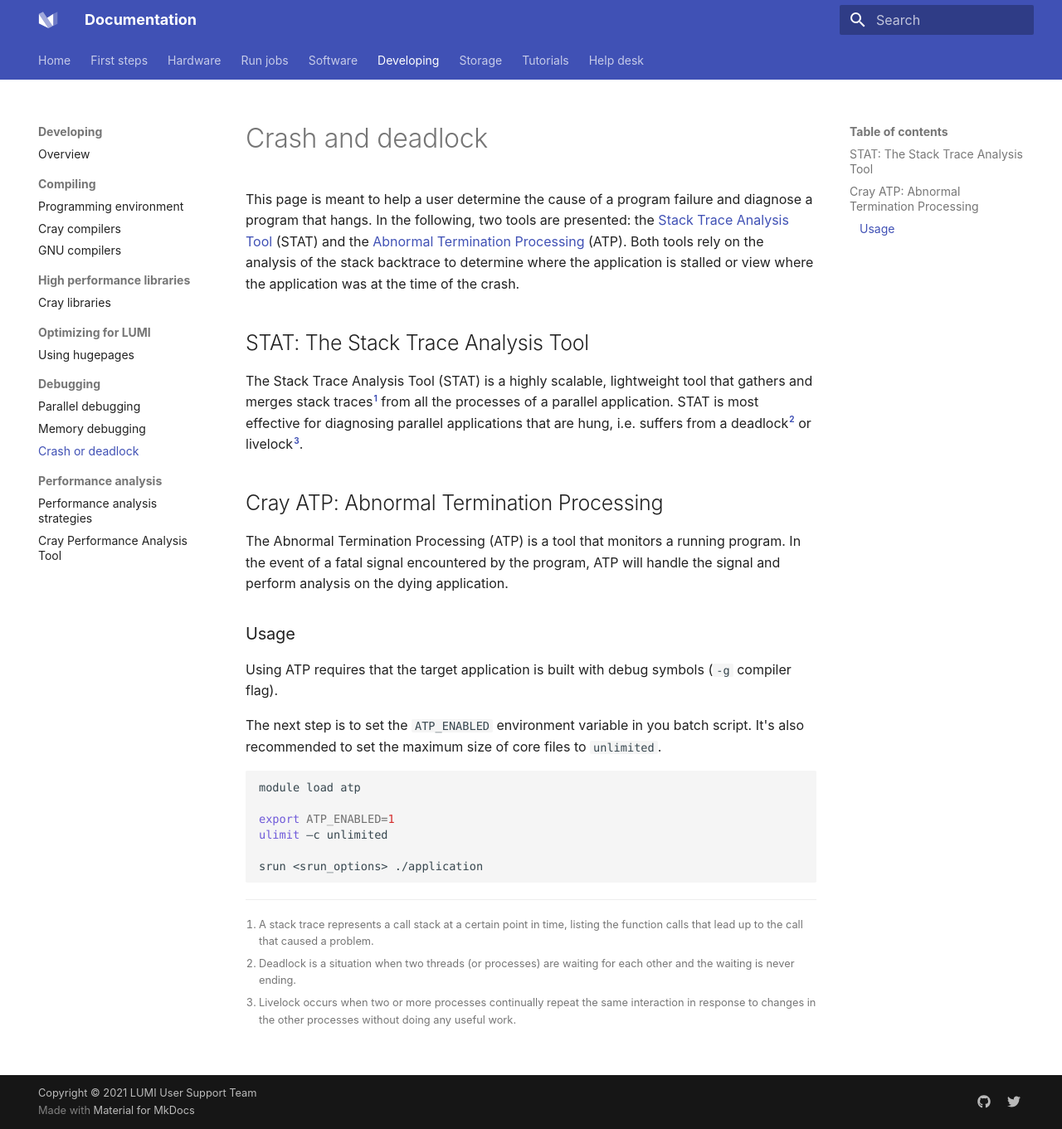
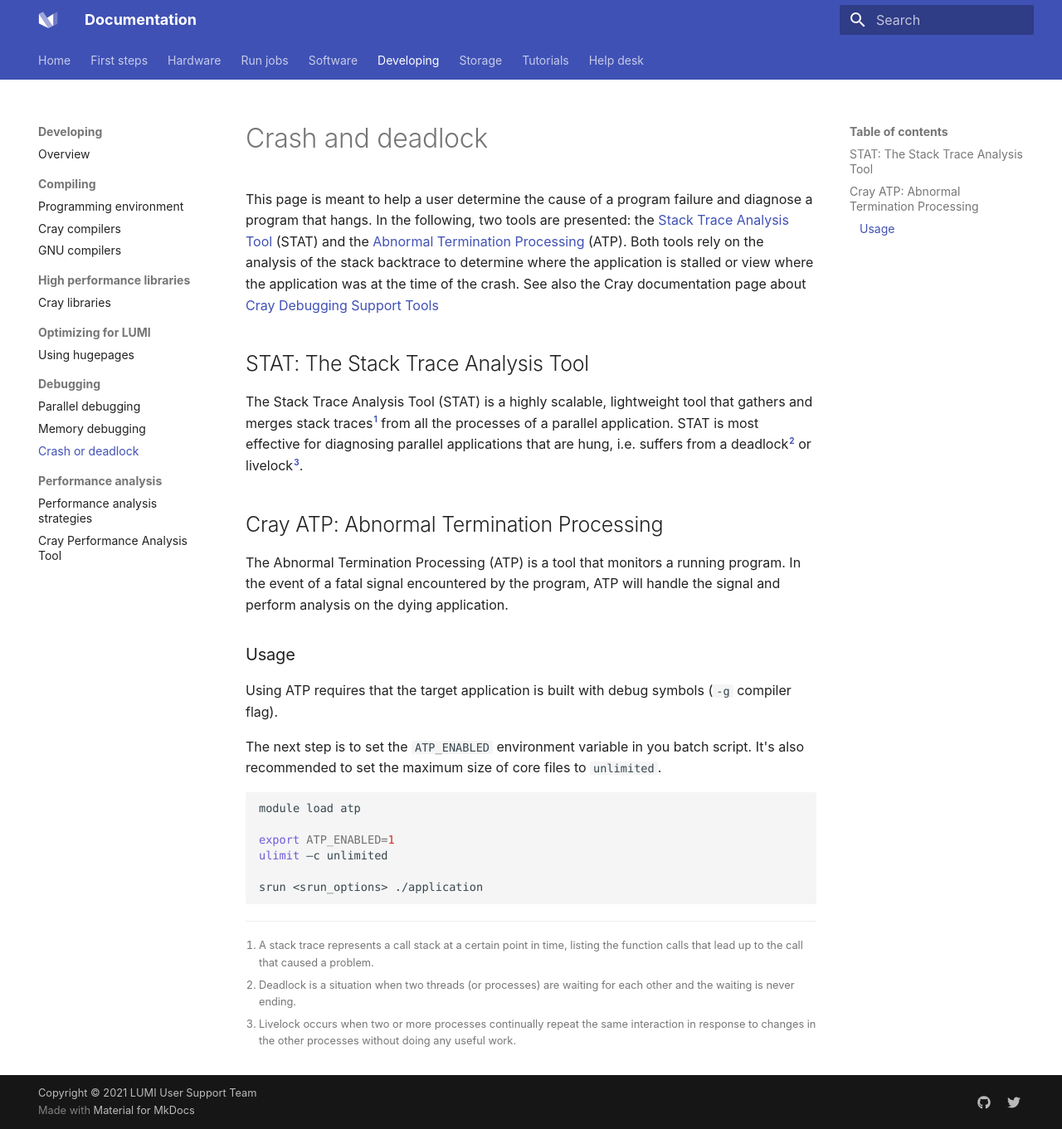
Before and after one commit to Lumi-supercomputer/lumi-userguide, an MkDocs documentation site: the page built from docs/development/debugging/stat-atp.md, in a window 1280 px wide and 1361 px high. Shown: the whole window at 83% size. Built offline with MkDocs 1.6.1 and Material for MkDocs 9.7.7, drawn with Linux system fonts in a browser that asks for light colours.

Commit message:
Revert with a proper external url

```diff
--- a/docs/development/debugging/stat-atp.md
+++ b/docs/development/debugging/stat-atp.md
@@ -9,6 +9,7 @@ diagnose a program that hangs. In the following, two tools are presented: the
 Processing][2] (ATP). Both tools rely on the analysis of the stack backtrace to
 determine where the application is stalled or view where the application was at
 the time of the crash.
+See also the Cray documentation page about [Cray Debugging Support Tools](https://cpe.ext.hpe.com/docs/latest/debugging-tools/index.html)
 
 ## STAT: The Stack Trace Analysis Tool
 
```
